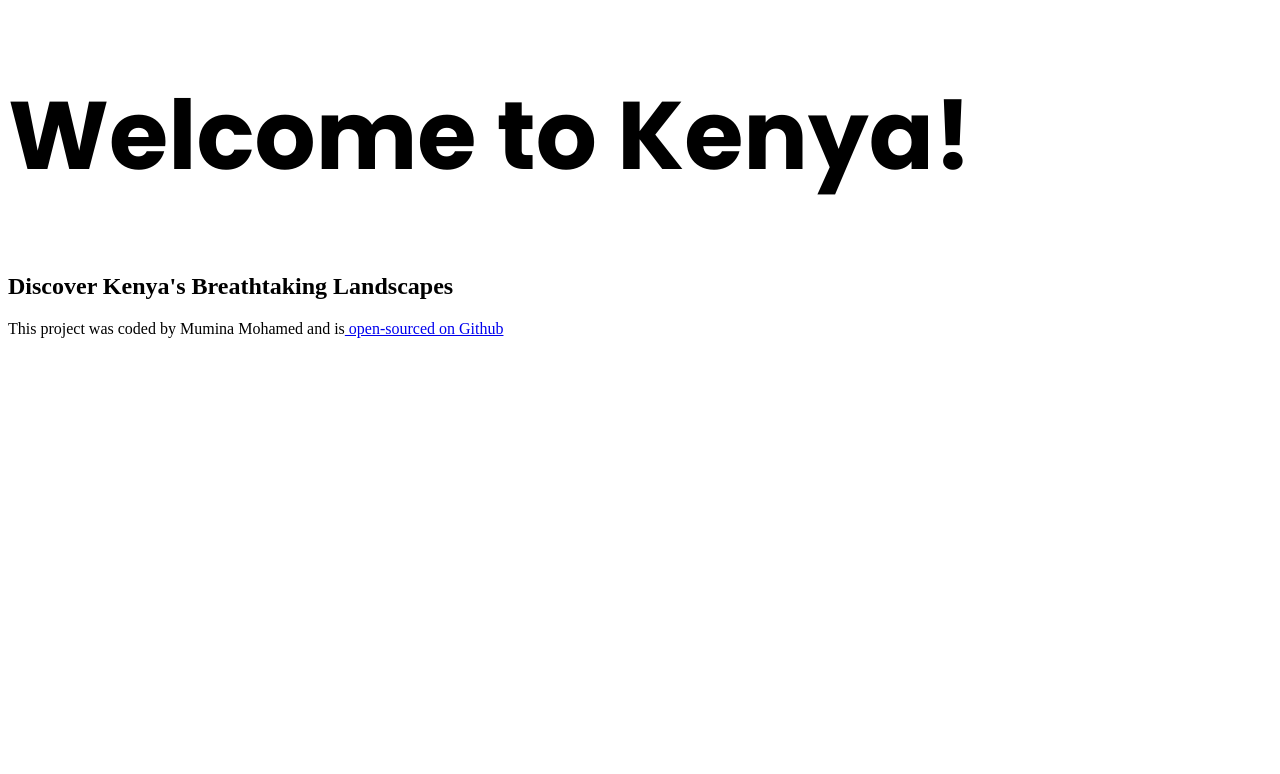
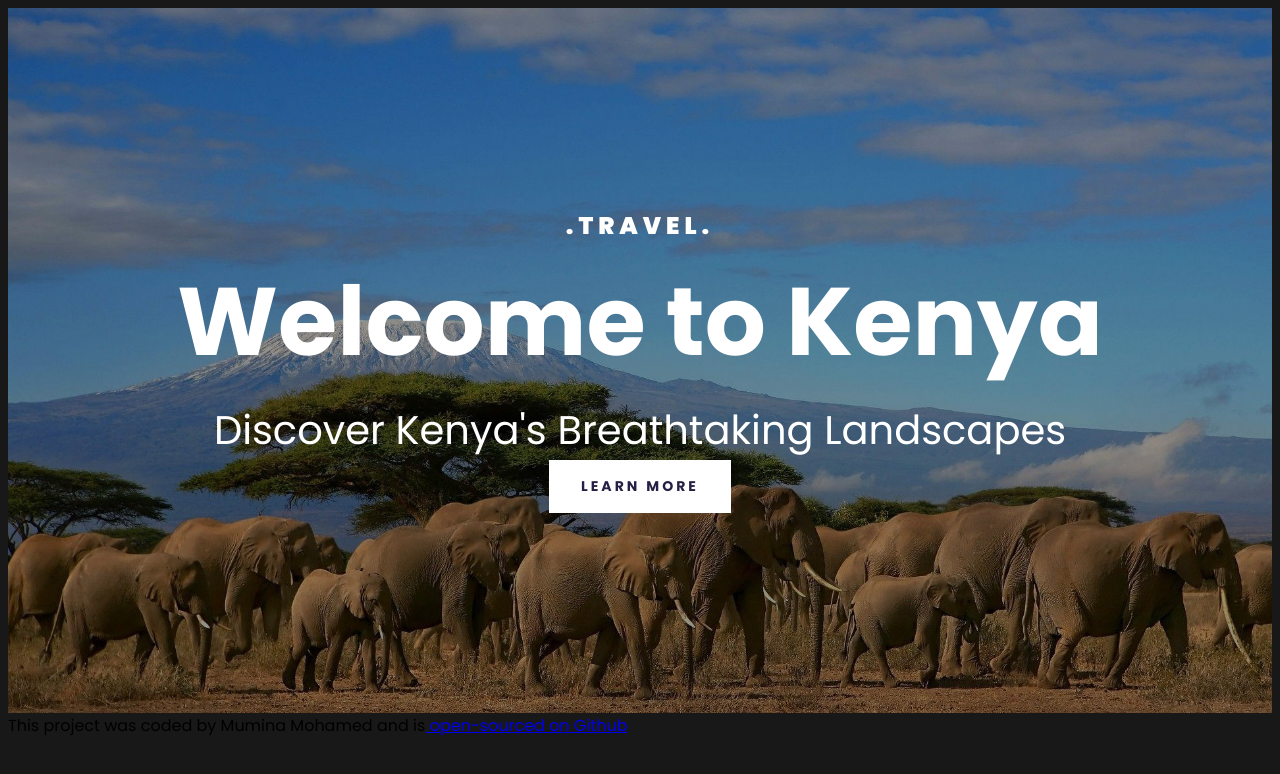
Before and after one commit to Mumina033/travel-project, a plain HTML site: page index.html in a window 1280 px wide. Drawn offline with Linux system fonts and the light colour scheme.

Commit message:
worked on the header section

```diff
--- a/index.html
+++ b/index.html
@@ -13,9 +13,13 @@
     <title>Welcome to Kenya</title>
   </head>
   <body>
-    <h1>Welcome to Kenya!</h1>
+    <div class="container">
+      <header>
+        <h3>.TRAVEL.</h3>
+        <h1>Welcome to Kenya</h1>
         <h2>Discover Kenya's Breathtaking Landscapes</h2>
-
+        <a href="#more">Learn more</a>
+      </header>
       <footer>
         This project was coded by Mumina Mohamed and is<a
           href="https://github.com/Mumina033/travel-project"
@@ -24,5 +28,6 @@
           open-sourced on Github
         </a>
       </footer>
+    </div>
   </body>
 </html>
--- a/src/style.css
+++ b/src/style.css
@@ -1,7 +1,68 @@
-h1 {
-  font-family: "poppins";
-  font-style: normal;
+body {
+  font-family: "poppins", sans-serif;
+  background: #181818;
+}
+.container {
+  max-width: 1400px;
+  margin: 0 auto;
+}
+
+header {
+  background-image: linear-gradient(rgba(0, 0, 0, 0.4), rgba(0, 0, 0, 0.4)),
+    url("../images/wildlife-park.png");
+  background-repeat: no-repeat;
+  background-size: cover;
+  color: white;
+  text-align: center;
+  padding: 200px 0;
+}
+
+header h1 {
   font-weight: 700;
   font-size: 96px;
-  line-height: 144px;
+  line-height: 1;
+  margin: 30px 0;
 }
+
+header h2 {
+  font-weight: 400;
+  font-size: 40px;
+  line-height: 1.5;
+  margin: 0;
+}
+
+header h3 {
+  letter-spacing: 5px;
+  font-weight: 900;
+  font-size: 24px;
+  line-height: 1.5;
+  margin: 0;
+}
+header a {
+  font-weight: 700;
+  font-size: 14px;
+  line-height: 1.5;
+  text-align: center;
+  padding: 16px 32px;
+  display: inline-block;
+  letter-spacing: 3px;
+  color: #272044;
+  background-color: white;
+  text-decoration: none;
+  text-transform: uppercase;
+}
+
+@media (max-width: 900px) {
+  header {
+    padding: 60px 0;
+  }
+  header h1 {
+    font-size: 48px;
+  }
+  header h2 {
+    font-size: 20px;
+  }
+  header h3 {
+    font-size: 12px;
+  }
+}
```
Also changed, not shown: images/wildlife-park.png (added), images/zebras.png (added). Lines whose indentation alone changed are shown as unchanged.
